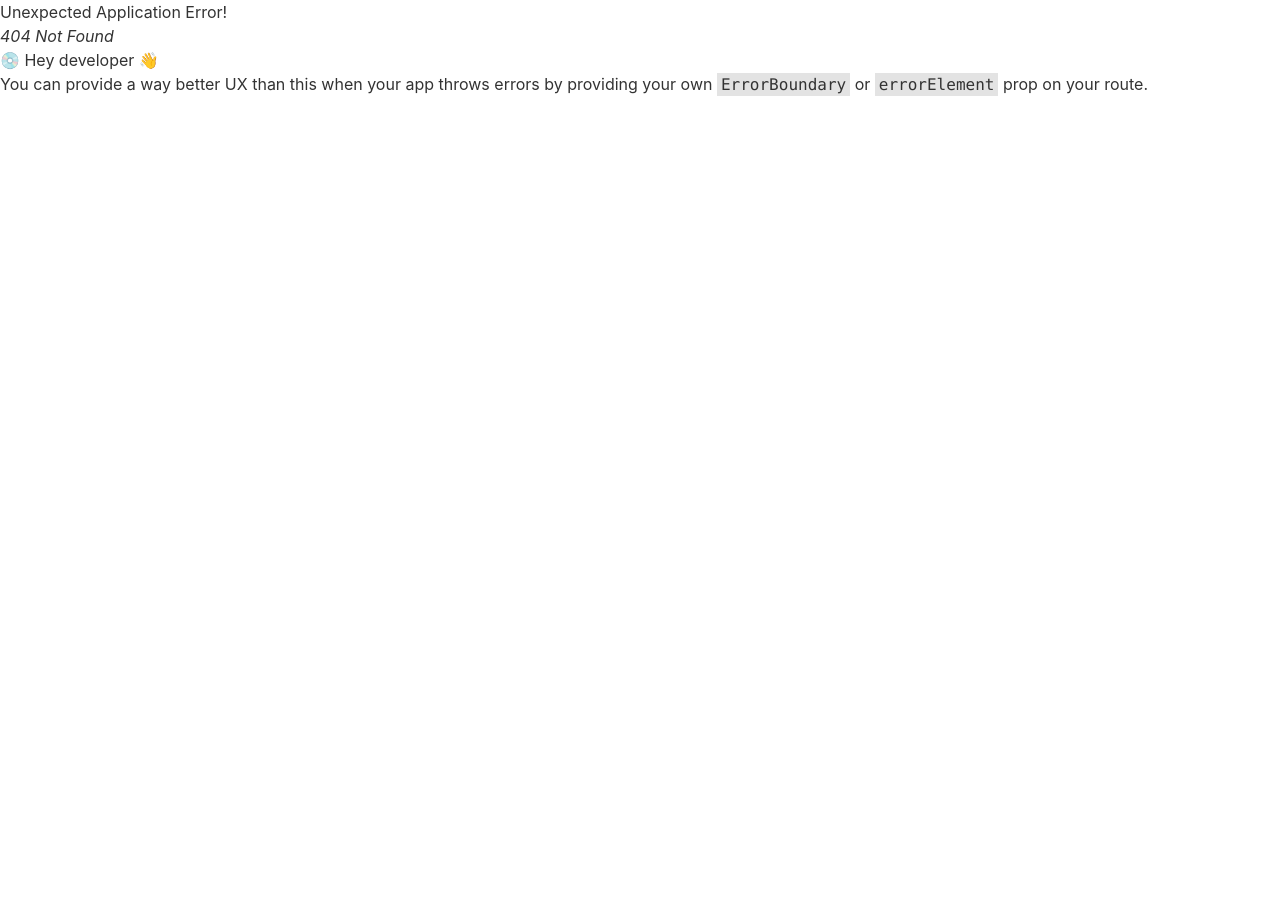
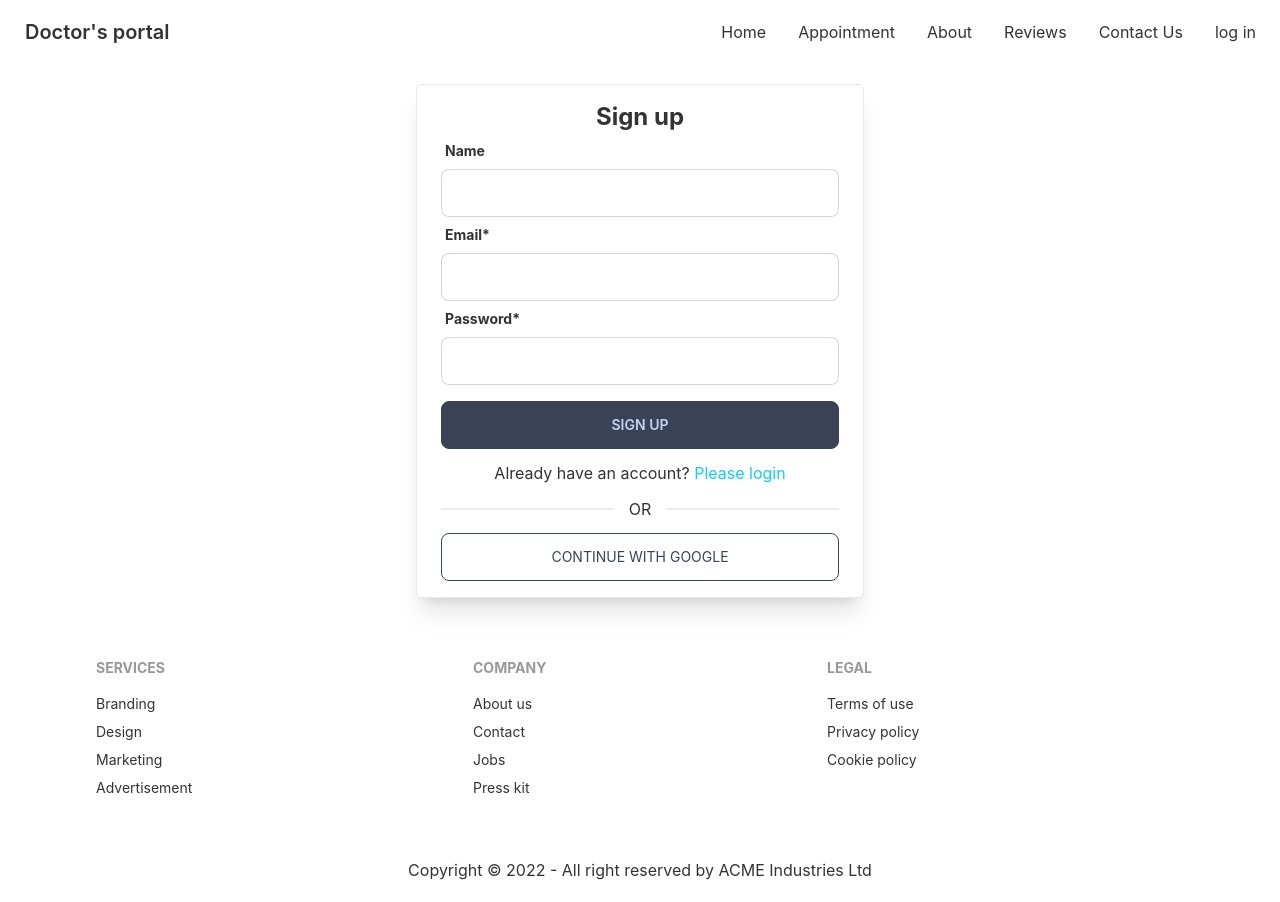
Before and after one commit to saadi001/Doctors-portal-client, a React (Create React App) app: page /signup in a window 1280 px wide. Before the commit this address had no page. Before the commit the page ends 800 px from the top, so only its background shows below. Built offline with nearby package versions, Linux system fonts and the light colour scheme.

Commit message:
regex added

```diff
--- a/src/pages/Home/Testimonial/Testimonial.js
+++ b/src/pages/Home/Testimonial/Testimonial.js
@@ -23,7 +23,7 @@ const Testimonial = () => {
                img: people2
           },
           {
-               id: 1,
+               id: 3,
                name: "Winson Herry",
                location: "California",
                review: "It is a long established fact that by the readable content of a lot layout. The point of using Lorem a more-or-less normal distribu to using Content here, content",
--- a/src/pages/Login/Login.js
+++ b/src/pages/Login/Login.js
@@ -14,7 +14,6 @@ const Login = () => {
                <h3 className='text-2xl font-bold text-center'>Login</h3>
                <form onSubmit={handleSubmit(handleLogin)} className='px-6'>
 
-
                     <div className="form-control w-full">
                          <label className="label"><span className="label-text">Email</span></label>
                          <input type="email" {...register("email",{required:"Email is required"})} className="input input-bordered w-full" />
@@ -23,10 +22,11 @@ const Login = () => {
 
                     <div className="form-control w-full">
                          <label className="label"><span className="label-text">Password</span></label>
-                         <input type="password" {...register("password",{required: "Please provide a password"})} className="input input-bordered w-full" />
+                         <input type="password" {...register("password",{required: "password required", minLength:{value:6, message:'password should be 6 character or longer.'}})} className="input input-bordered w-full" />
                          {errors.password && <p className='text-red-500 mt-1 text-xs'>{errors.password?.message}</p>}
                          <label className="text-[10px] my-1"><span >Forget password?</span></label>
                     </div>
+
                     <div className='form-control mt-4'>
                          <input type="submit" value='Login' className='btn bg-accent' />
                     </div>
--- /dev/null
+++ b/src/pages/Signup/SignUp.js
@@ -0,0 +1,55 @@
+import React from 'react';
+import { useForm } from 'react-hook-form';
+import { Link } from 'react-router-dom';
+
+const SignUp = () => {
+     const {register, handleSubmit, formState:{errors}} = useForm();
+
+     const handleSignup = data =>{
+          console.log(data)
+     }
+     return (
+          <div className='max-w-md mx-auto border py-4 rounded-md shadow-xl my-5'>
+               <h3 className='text-2xl font-bold text-center'>Sign up</h3>
+               <form onSubmit={handleSubmit(handleSignup)} className='px-6'>
+
+                    <div className="form-control w-full">
+                         <label className="label"><span className="label-text font-bold">Name</span></label>
+                         <input type="text" {...register('name')} className="input input-bordered w-full" />
+                    </div>
+
+                    <div className="form-control w-full">
+                         <label className="label"><span className="label-text font-bold">Email*</span></label>
+                         <input type="email" {...register('email',{
+                              required: "This field is required"
+                         })} className="input input-bordered w-full" />
+                         {errors.email && <p className='text-sm text-red-500 mt-1'>{errors.email.message}</p>}
+                    </div>
+
+                    <div className="form-control w-full">
+                         <label className="label"><span className="label-text font-bold">Password*</span></label>
+                         <input type="password" {...register('password',{
+                              required: "This field is required",
+                              minLength: {value: 6, message: "password must be 6 character or longer"},
+                              pattern: {value: /^(?=.*[a-z])(?=.*[A-Z])(?=.*[0-9])(?=.*[!@#\$%\^&\*])$/, message: "password must be stronger."}
+                         })} className="input input-bordered w-full" />
+                         {errors.password && <p role='alert' className='text-sm text-red-500 mt-1'>{errors.password.message}</p>}
+
+                    </div>
+
+                    <div className='form-control mt-4'>
+                         <input type="submit" value='Sign up' className='btn bg-accent' />
+                    </div>
+                    <div className=' mt-3 text-center'>
+                         <p>Already have an account?<Link to={'/login'} className='text-primary'> Please login</Link></p>
+                    </div>
+                    <div className="divider">OR</div>
+                    <div>
+                         <button className='uppercase w-full border btn bg-white hover:bg-slate-200 text-accent font-normal'>Continue with google</button>
+                    </div>
+               </form>
+          </div>
+     );
+};
+
+export default SignUp;
```
Also changed, not shown: src/Routes/Routes/Routes.js (+6 -1 lines).
